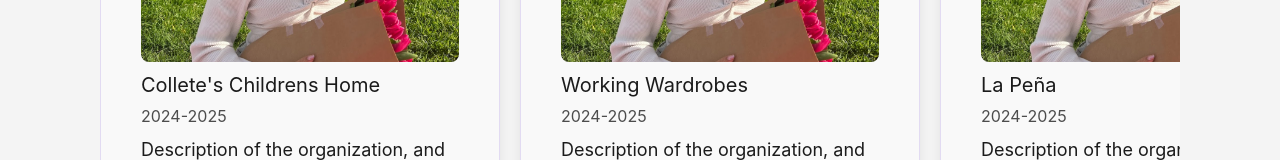
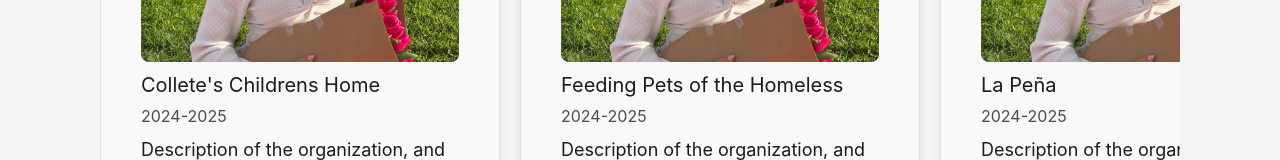
Before and after one commit to ctc-uci/website, a React (Vite) app: page /projects in a window 1280 px wide. Shown: the part 555-715 px from the top of the page. Built offline with nearby package versions, Linux system fonts and the light colour scheme.

Commit message:
chore: update project data

```diff
--- a/src/components/projects/projects-data.ts
+++ b/src/components/projects/projects-data.ts
@@ -14,7 +14,7 @@
       "Description of the organization, and what they do. The description could potentially be very long, so there needs to be room to accommodate.",
   },
   {
-    name: "Working Wardrobes",
+    name: "Feeding Pets of the Homeless",
     startYear: "2024",
     endYear: "2025",
     description:
```
